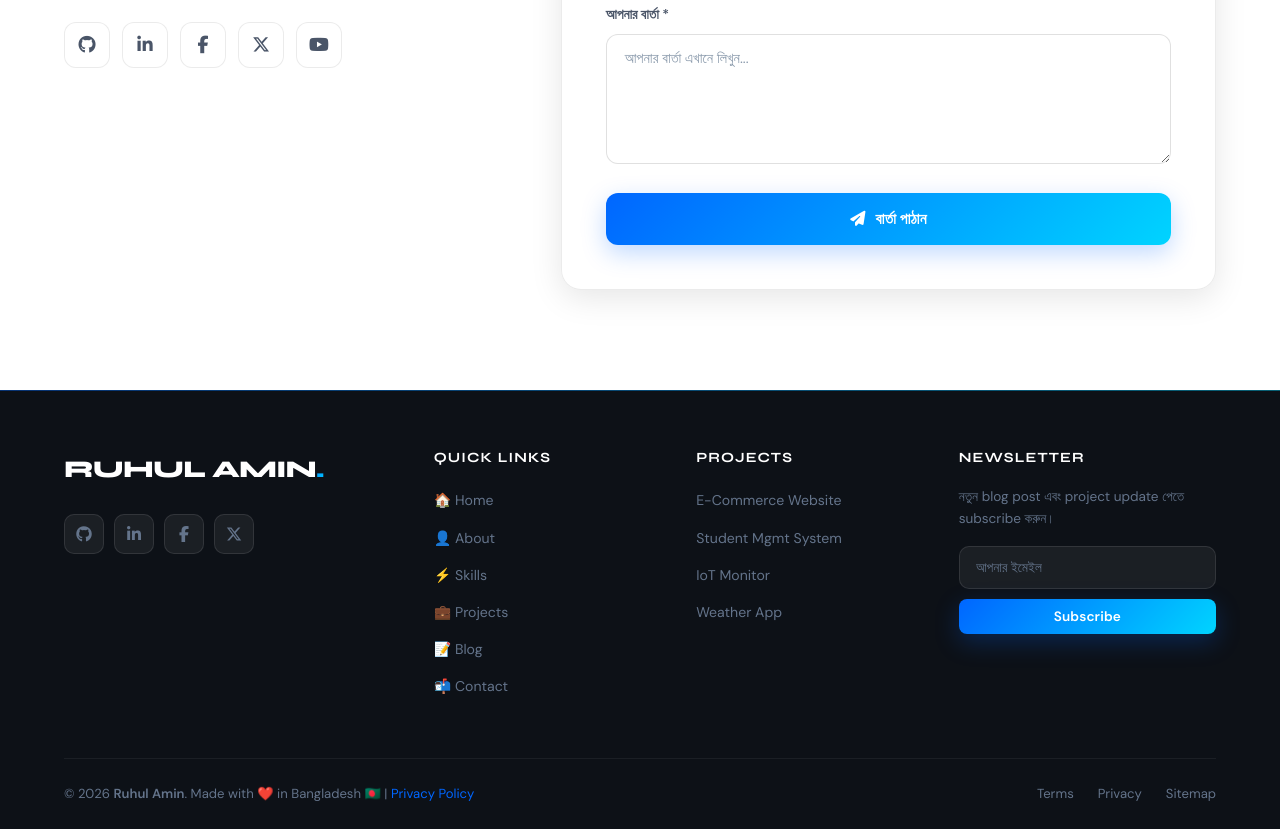
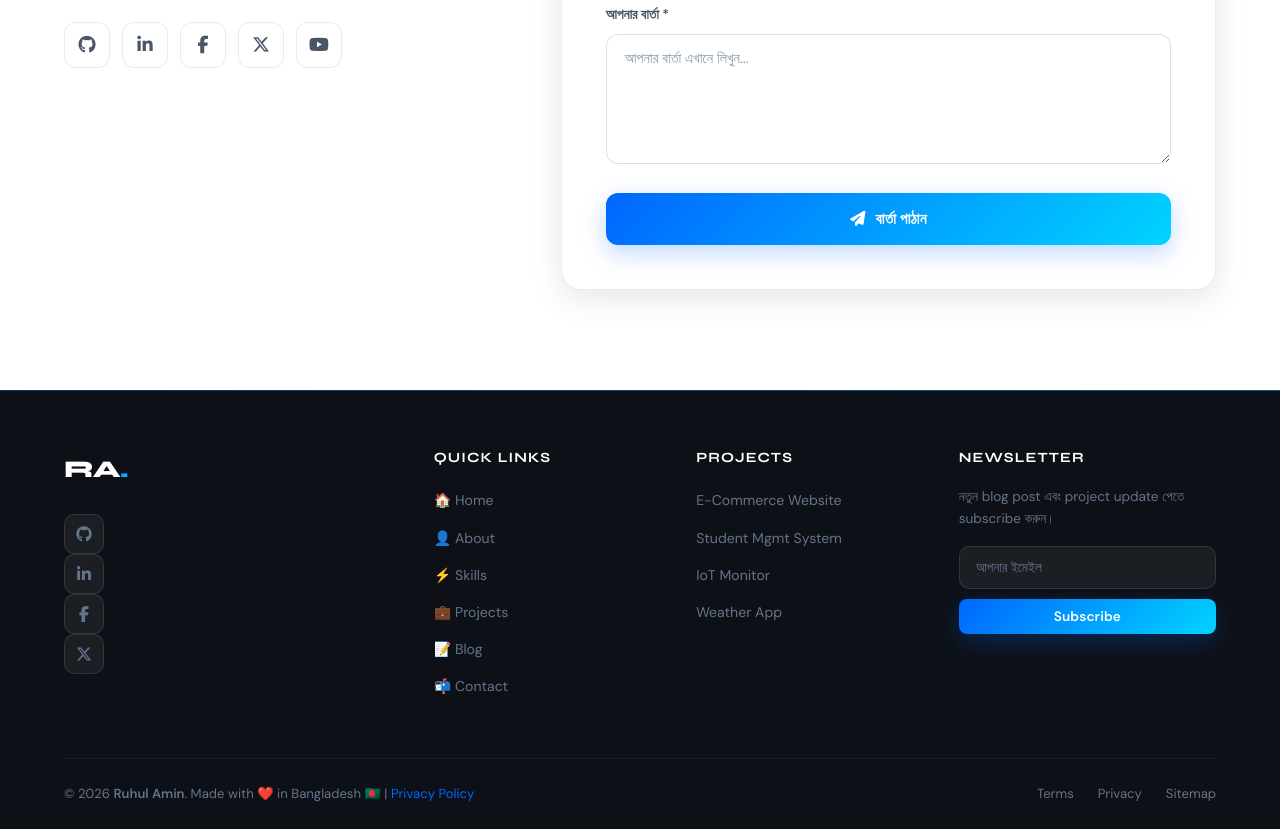
Before and after one commit to ruhul-amin33/My-WEb, a plain HTML site: page index.html in a window 1280 px wide. Shown: the part 10417-11246 px from the top of the page. Drawn offline with Linux system fonts and the light colour scheme.

Commit message:
update index

```diff
--- a/index.html
+++ b/index.html
@@ -1180,9 +1180,9 @@
 
       <!-- Brand -->
       <div class="footer-brand">
-        <a href="#hero" class="nav-logo" aria-label="Back to top">RUHUL AMIN<span>.</span></a>
+        <a href="#hero" class="nav-logo" aria-label="Back to top">RA<span>.</span></a>
         <p></p>
-        <div class="Electrical and Electronic Engineering Student and Web Developer. I dream of changing the world through technology. footer-social" role="list" aria-label="Social media links">
+        <div class="Electrical and Electronic Engineering Student & Web Developer।footer-social" role="list" aria-label="Social media links">
           <a href="https://github.com/ruhulamin" class="footer-social-link" target="_blank" rel="noopener" role="listitem" aria-label="GitHub"><i class="fab fa-github" aria-hidden="true"></i></a>
           <a href="https://linkedin.com/in/ruhulamin" class="footer-social-link" target="_blank" rel="noopener" role="listitem" aria-label="LinkedIn"><i class="fab fa-linkedin-in" aria-hidden="true"></i></a>
           <a href="https://facebook.com/ruhulamin" class="footer-social-link" target="_blank" rel="noopener" role="listitem" aria-label="Facebook"><i class="fab fa-facebook-f" aria-hidden="true"></i></a>
```
